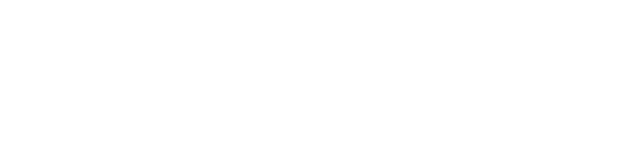
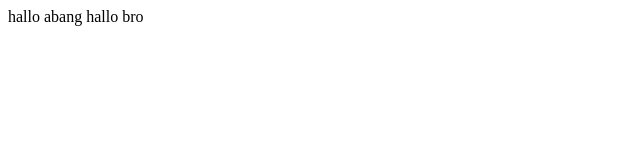
Before and after one commit to Sabardi/Belajar-css-first-time, a plain HTML site: page 8.layout/index.html in a window 1280 px wide. Shown: the whole page, without its empty margins (0-640 px from the left). Drawn offline with Linux system fonts and the light colour scheme.

Commit message:
belajar layout

```diff
--- a/8.layout/index.html
+++ b/8.layout/index.html
@@ -0,0 +1,15 @@
+<!DOCTYPE html>
+<html lang="en">
+<head>
+    <meta charset="UTF-8">
+    <meta name="viewport" content="width=device-width, initial-scale=1.0">
+    <title>Document</title>
+    <link rel="stylesheet" href="style.css">
+</head>
+<body>
+    <div class="display">
+        <p>hallo abang</p>
+        <p>hallo bro</p>
+    </div>
+</body>
+</html>
--- a/8.layout/style.css
+++ b/8.layout/style.css
@@ -0,0 +1,5 @@
+.display p{
+    margin: 0;
+    margin: 0pt;
+    display: inline-block;
+}
```
Also changed, not shown: 9. heiht dan width/style.css (line endings or trailing spaces), 1 other file.
